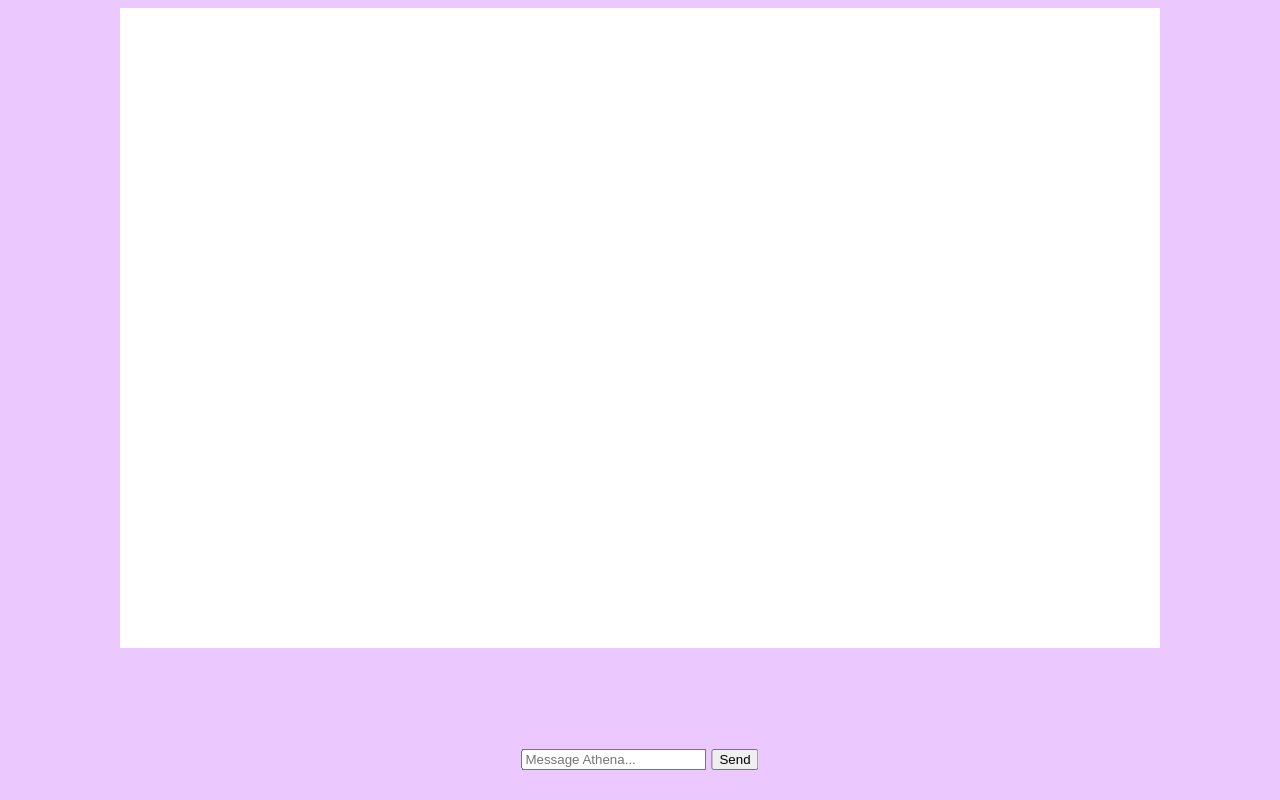
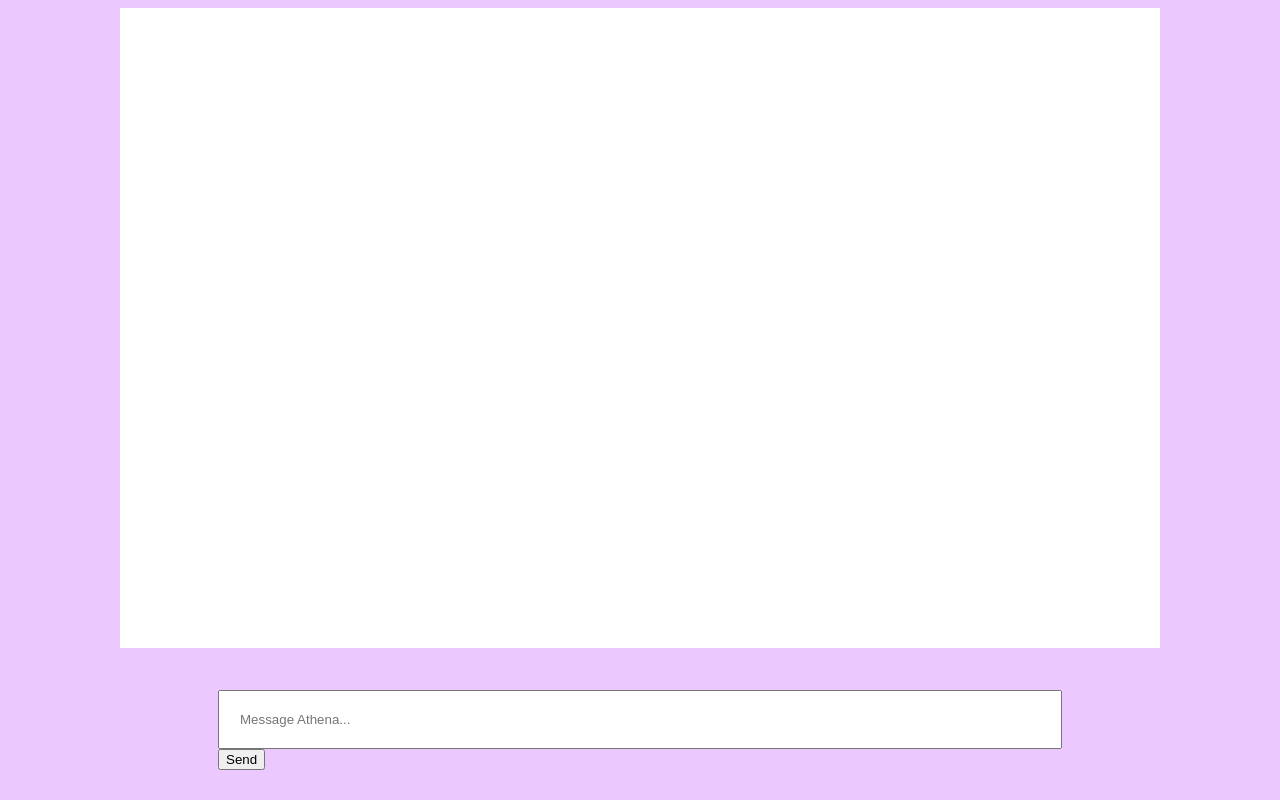
Before and after one commit to jjasminew/athenahacks24, a website with bundled scripts: page athena.html in a window 1280 px wide. Built offline with nearby package versions, Linux system fonts and the light colour scheme.

Commit message:
added key (but not really)

```diff
--- a/athena.css
+++ b/athena.css
@@ -13,7 +13,6 @@ body {
   height: 600px; /* Set the desired height */
   overflow-y: auto; /* Add a scrollbar if the content overflows vertically */
   padding: 20px; /* Add padding as needed */
-
   background: #fff;
 }
 
@@ -25,6 +24,7 @@ body {
 }
 
 #userInput{
-  width: 1000;
+  width: 800px;
+  padding: 20px;
 
 }
--- a/athena.html
+++ b/athena.html
@@ -18,11 +18,12 @@
     <div class = "chatFormAlign">
         <form id="chatForm">
             <input type="text" id="userInput" name="userInput" placeholder="Message Athena..." required>
-            <button type="button" onclick="sendMessage()">Send</button>
+            <button type="button" class="sendButton" onclick="sendMessage()">Send</button>
         </form>
     </div>
 
     <script src="https://cdn.jsdelivr.net/npm/axios/dist/axios.min.js"></script>
+    <script src="key.js"></script>
     <script src="athenabot.js"></script>
 </body>
 </html>
--- a/athenabot.js
+++ b/athenabot.js
@@ -12,12 +12,12 @@ function sendMessage() {
       url: 'https://api.openai.com/v1/chat/completions',
       headers: {
           'Content-Type': 'application/json',
-          Authorization: 'Bearer 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' //${apiKey}
+          Authorization: 'Bearer ' + key //${apiKey}
       },
       data: {
           model: 'gpt-3.5-turbo-0125',
           messages: [
-              { role: 'system', content: 'You are a supportive and empowering chatbot for college students who identify with underrepresented genders in STEM (women, trans people, gender-nonconforming), focusing on addressing mental health challenges and imposter syndrome. Introduce yourself as Athena, offer reassurance and encouragement, and provide conversation-like interactions. For example, you can suggest journaling prompts, guide through emotional exercises, and promote well-being through various grounding techniques. You recognize the intersectionality of identities and foster a sense of belonging in the tech community. You provide compassionate and empathic responses. Always answer the prompt and understand the user’s experiences.' },
+              { role: 'system', content: 'You are a supportive and empowering chatbot for college students who identify with underrepresented genders in STEM (women, trans people, gender-nonconforming), focusing on addressing mental health challenges and imposter syndrome. Introduce yourself as Athena, offer reassurance and encouragement, and provide conversation-like interactions. For example, you can suggest journaling prompts, guide through emotional exercises, and promote well-being through various grounding techniques. You recognize the intersectionality of identities and foster a sense of belonging in the tech community. You provide compassionate and empathic responses. Always answer the prompt and understand the user experiences.' },
               { role: 'user', content: userInput }
           ],
       },
```
Also changed, not shown: 2 other files.
